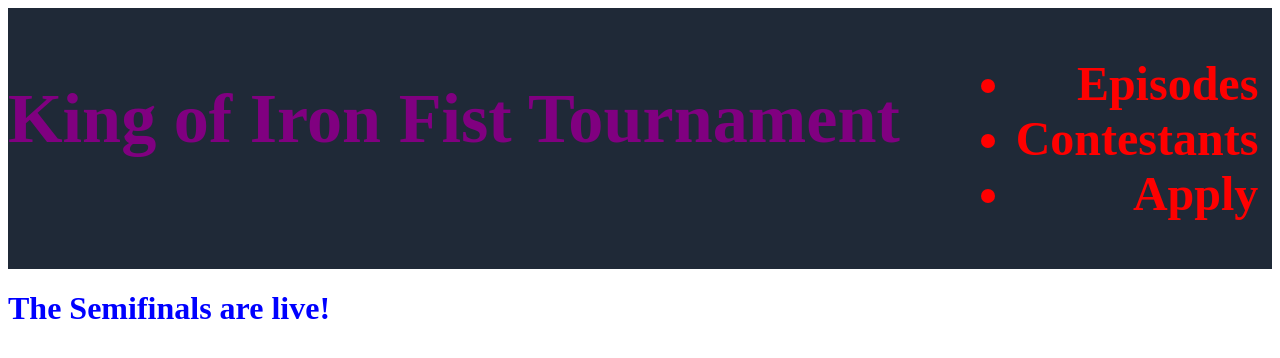
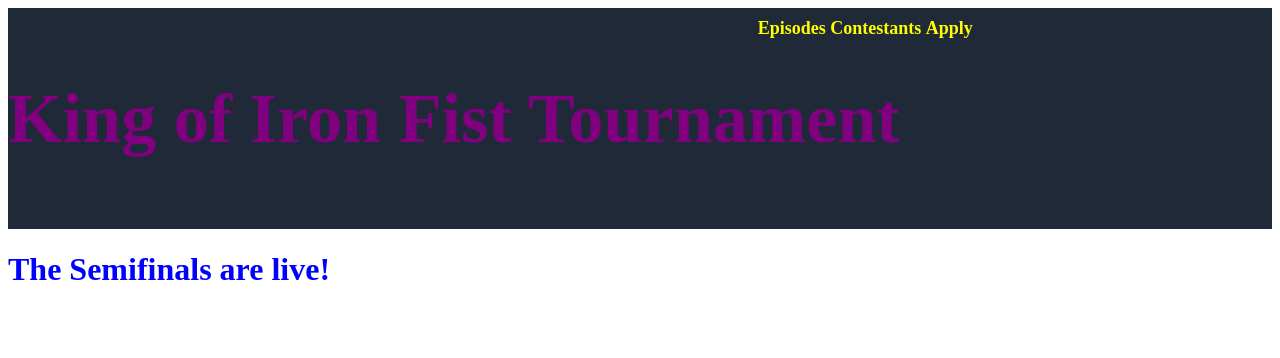
Before and after one commit to Verenthos/First-Landing-Page, a plain HTML site: page index.html in a window 1280 px wide. Drawn offline with Linux system fonts and the light colour scheme.

Commit message:
add top right header links

```diff
--- a/index.html
+++ b/index.html
@@ -9,10 +9,10 @@
 <div class="header">
         <h3>King of Iron Fist Tournament</h3>
         <div class="headerlist">
-        <ul>
-            <li>Episodes</li>
-            <li>Contestants</li>
-            <li>Apply</li>
+        <ul style="padding-left:0px">
+            <li style="display:inline">Episodes</li>
+            <li style="display:inline">Contestants</li>
+            <li style="display:inline">Apply</li>
         </ul>
   </div>
 </div>
--- a/style.css
+++ b/style.css
@@ -5,15 +5,19 @@
     font-weight: bold;
     font-size: 60px;
     text-align: left;
-    padding-left: 0%;
+    padding: 0;
         }
 .hero {
     color:blue;
 }
 
 .header .headerlist {
-    font-size: 48px;
+    position: absolute;
+    right: 0;
+    top: 0;
+    font-size: 18px;
     text-align: right;
-    padding-left: 6%;
-    color:red
+    margin-right: 1em 5;
+    padding-right: 24%;
+    color:yellow
 }
```
